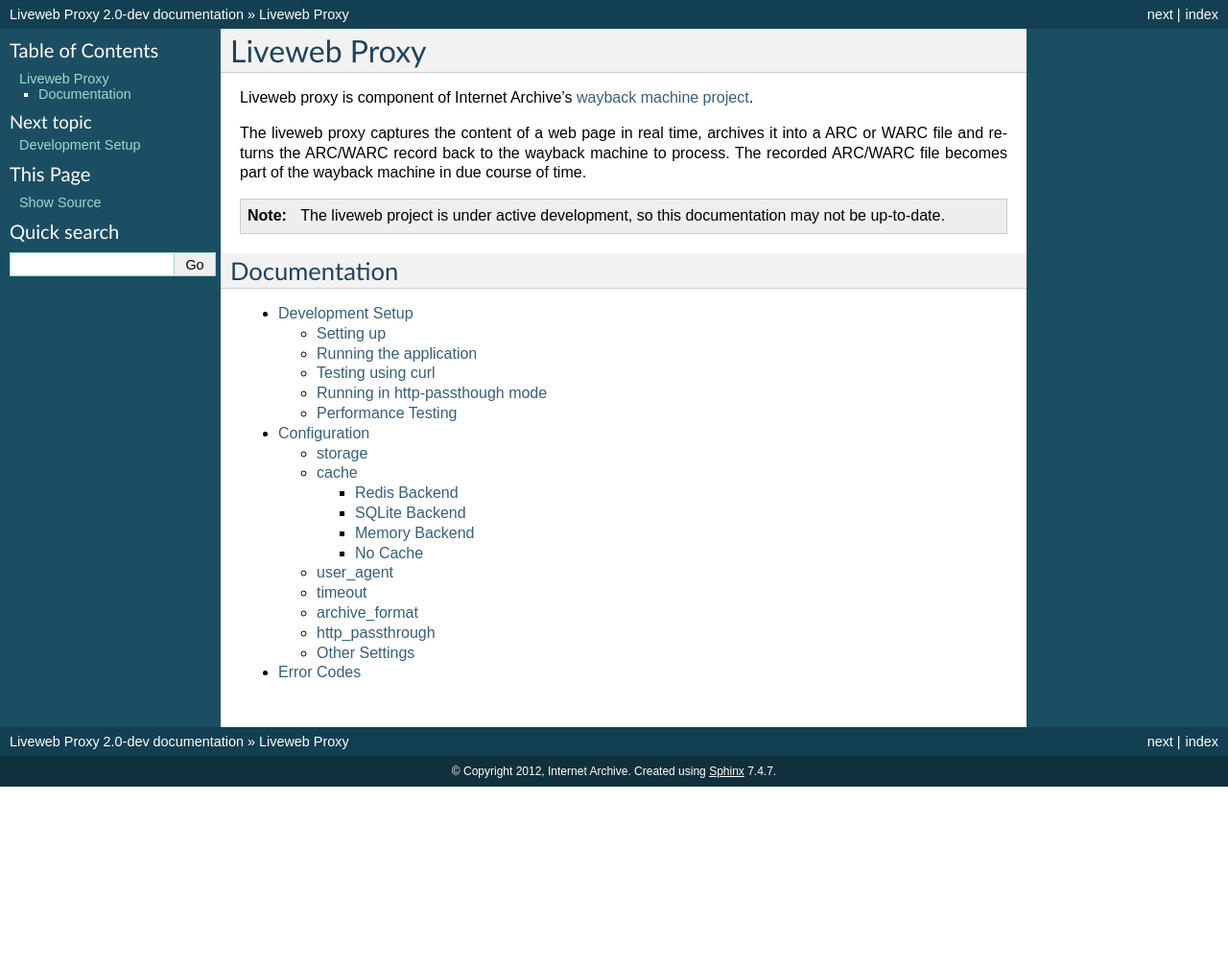
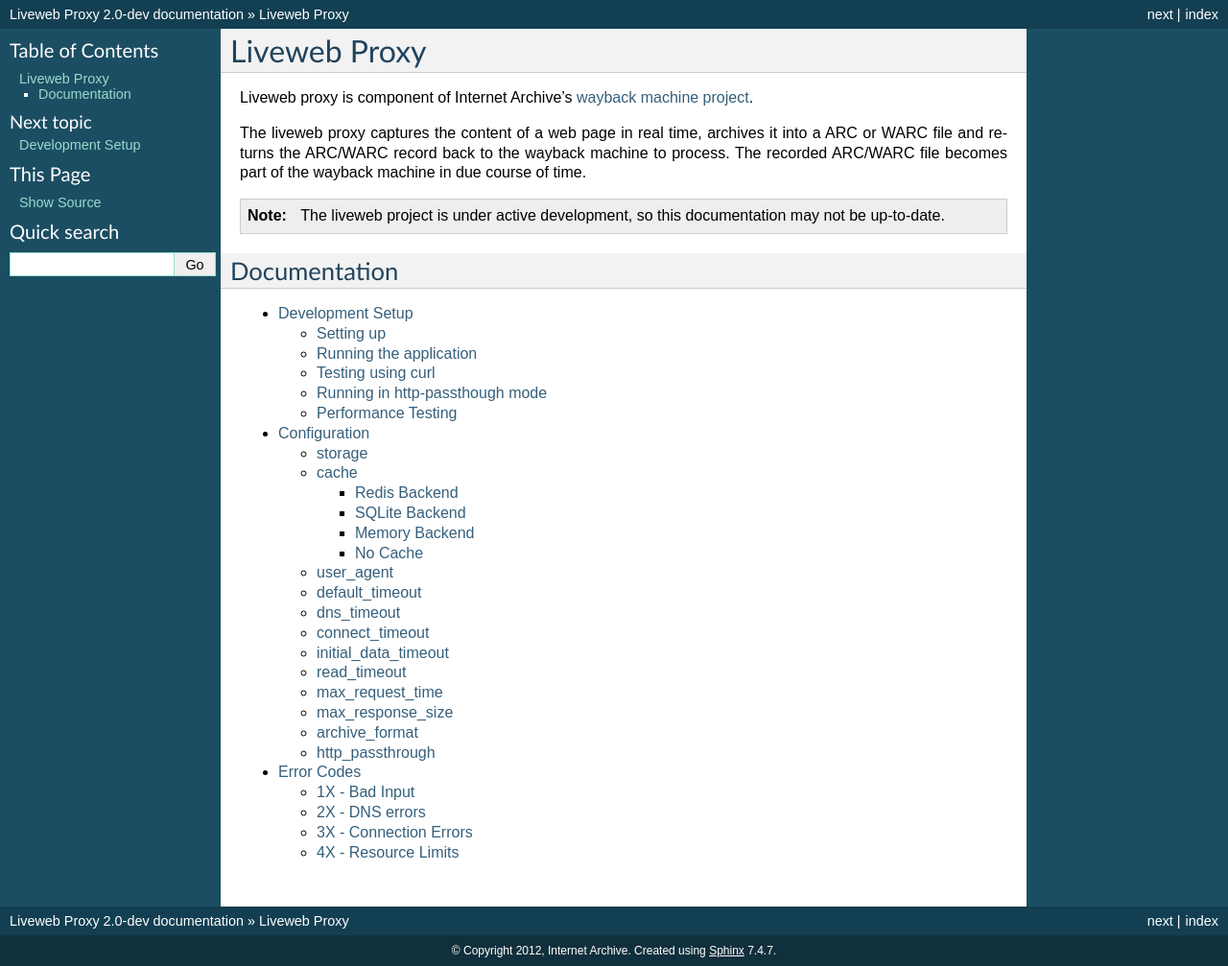
Before and after one commit to internetarchive/liveweb, a Sphinx documentation site: the page built from docs/index.rst, in a window 1280 px wide. Shown: the whole page at 96% size. Built offline with Sphinx 7.4.7, drawn with Linux system fonts in a browser that asks for light colours; before the commit the page ends 900 px from its top, so only the background shows below that; some of the changed lines change nothing that is shown.

Commit message:
Updated docs.

```diff
--- a/docs/config.rst
+++ b/docs/config.rst
@@ -1,6 +1,8 @@
 
 Configuration
 =============
+
+.. _config_storage:
 
 storage
 -------
@@ -39,6 +41,8 @@
 
 Except ``directory``, all the other paramaters are optional with above
 specified values as defaults.
+
+.. _config_cache:
 
 cache
 -----
@@ -93,23 +97,82 @@
 
     cache: null
 
+.. _config_user_agent:
+
 user_agent
 ----------
 
 Specifies the value of the ``User-Agent`` request header. Default
 value is ``ia_archiver(OS-Wayback)``.
 
-timeout
--------
+.. _config_timeout:
 
-Specifies the connection and read timeout in seconds.
+default_timeout
+---------------
+
+Specifies the default value for :ref:`connect_timeout`, :ref:`initial_data_timeout` and :ref:`read_timeout`.
+
+.. _config_dns_timeout:
+
+dns_timeout
+-----------
+
+Specifies the max amount of time can a DNS resolution can take.
+
+Python doesn't support a way to specify DNS timeout. On Linux, the dns
+timeout can be specified via the `RES_OPTIONS` environment
+variable. This enviroment variable is set at the startup of the
+application based on this config setting.
+
+If unspecified, the system default behavior is used.
+
+See `resolv.conf man page`_ for more details.
+
+.. _resolv.conf man page: http://manpages.ubuntu.com/manpages/lucid/en/man5/resolv.conf.5.html
+
+.. _config_connect_timeout:
+
+connect_timeout
+---------------
+
+Specifies the connect timeout in seconds. Connections that take longer
+to establish will be aborted.
+
+.. _config_initial_data_timeout:
+
+initial_data_timeout
+--------------------
+
+Specifies the maximum time allowed before receiving initial data (HTTP headers) from the remote server.
+
+.. _config_read_timeout:
+
+read_timeout
+------------
+
+Specifies the read timeout in seconds. This indicates the idle
+time. If no data is received for more than this time, the request will
+fail.
+
+If unspecified, this will default to the ``connect_timeout``.
+
+max_request_time
+----------------
+
+Specifies the total amout of time a HTTP request can take. If it takes
+more than this, the current request will fail.
+
+max_response_size
+-----------------
+
+Specifies the maximum allowed size of response.
 
 archive_format
 --------------
 
 Specified the archive format. Can be either ``arc`` or ``warc``.
 
-.. note::
+.. warning::
 
    As of now only ``arc`` is supported.
 
@@ -117,21 +180,3 @@
 ----------------
 
 This is a boolean parameter, setting it to ``true`` will make it work like a http proxy with archiving. Useful for testing and recording personal browsing.
-
-.. note::
-
-   As of now, ``http_passthrough`` works only when no caching is used.
-
-Other Settings
---------------
-
-The application depends on the system for DNS resolution and it is not
-possible to specify dns timeouts in the configuration. However, it can
-be achieved by specifying appropriate timeout value in ``RES_OPTIONS``
-environment variable. ::
-
-    export RES_OPTIONS="timeout:1 attempts:1"
-
-See `resolv.conf man page`_ for more details.
-
-.. _resolv.conf man page: http://manpages.ubuntu.com/manpages/lucid/en/man5/resolv.conf.5.html
--- a/docs/errors.rst
+++ b/docs/errors.rst
@@ -3,30 +3,63 @@
 
 The application writes the errors with following codes when something fails when trying to fetch the given URL.
 
+1X - Bad Input
+--------------
+
 **E10 - Invalid URL**
 
-    When the URL is invalid. For example::
+    The given URL is invalid. For example::
 
         http://example.com:bad-port/
 
+2X - DNS errors
+---------------
+
 **E20 - Invalid Domain**
 
-    When the URL has non existant domain. ::
-
-        http://no-such-domain.com/
+    The URL has non existant domain.
 
 **E21 - DNS Timeout**
 
-    When DNS resolution is timed out.
+    The hostname couldn't be resolved within :ref:`config_dns_timeout` seconds.
+
+3X - Connection Errors
+----------------------
 
 **E30 - Connection Refused**
 
+    Connection refused by the server.
 
-**E31 - Connection Dropped**
+**E31 - Connect Timeout**
 
-**E40 - Connection Timeout**
+    Connection couldn't be established within :ref:`config_connect_timeout` seconds.
 
-**E41 - Read Timeout**
+**E32 - Initial Data Timeout**
+
+    Initial data (HTTP headers) couldn't be obtained within :ref:`config_initial_data_timeout` seconds.
+
+**E33 - Read Timeout**
+
+    When reading data from the remote server, no data was received for :ref:`config_read_timeout` seconds.
+
+**E34 - Connection Dropped**
+
+   The remote server dropped the connection before all the data was received.
+
+**E39 - Unexpected Connection Error**
+
+   Unexpected connection error when receiving data from the remote server.
+
+4X - Resource Limits
+--------------------
+
+**E40 - Response Too Big**
+
+    The response length is bigger than :ref:`config_max_response_size` bytes.
+
+**E41 - Request Took Too Long**
+
+   The request was not completed within :ref:`config_max_request_time` seconds.
 
 In all these cases, the application responds back with status ``200 OK``
 with a record contain status ``302 Bad Gateway``.
```
